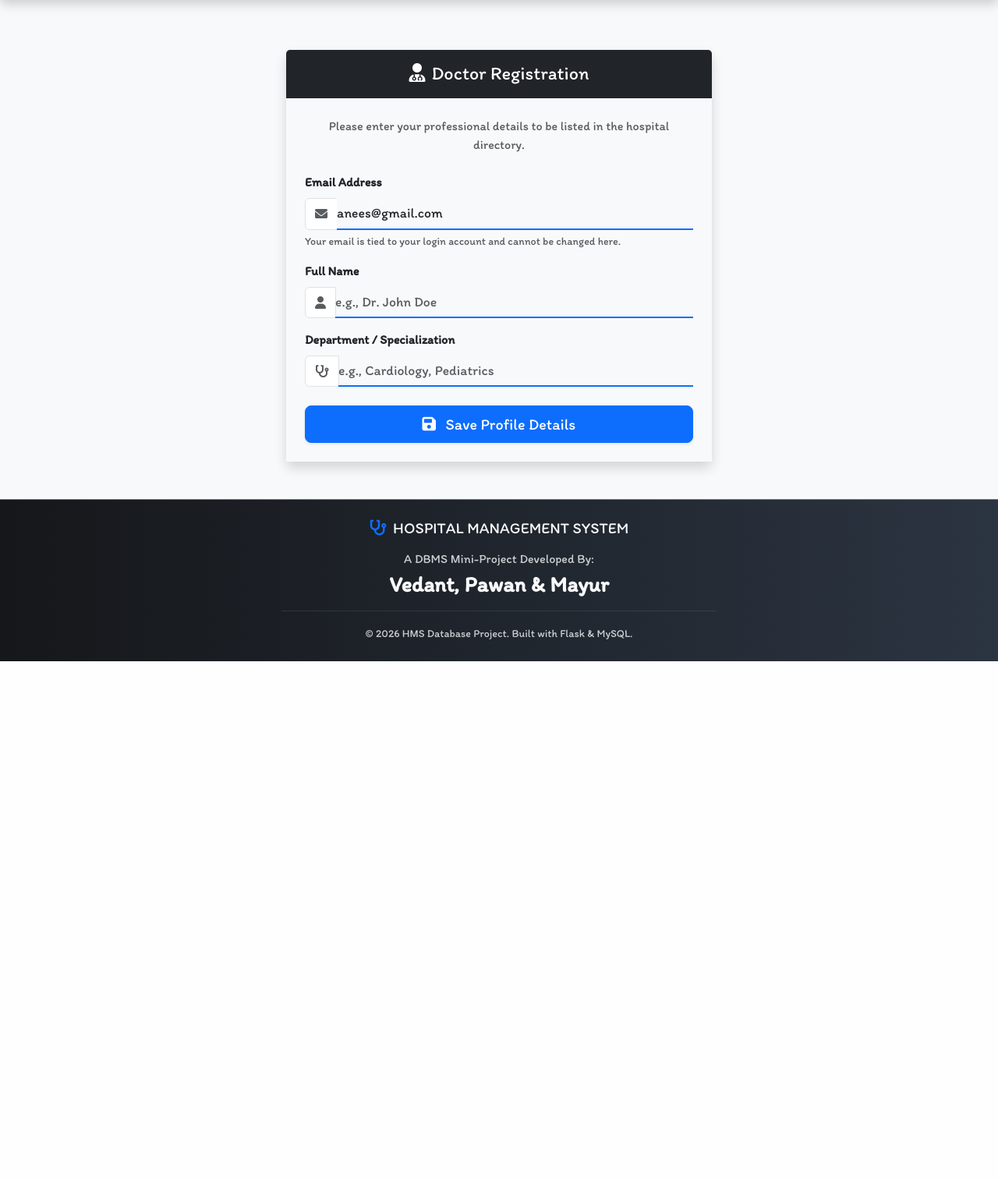
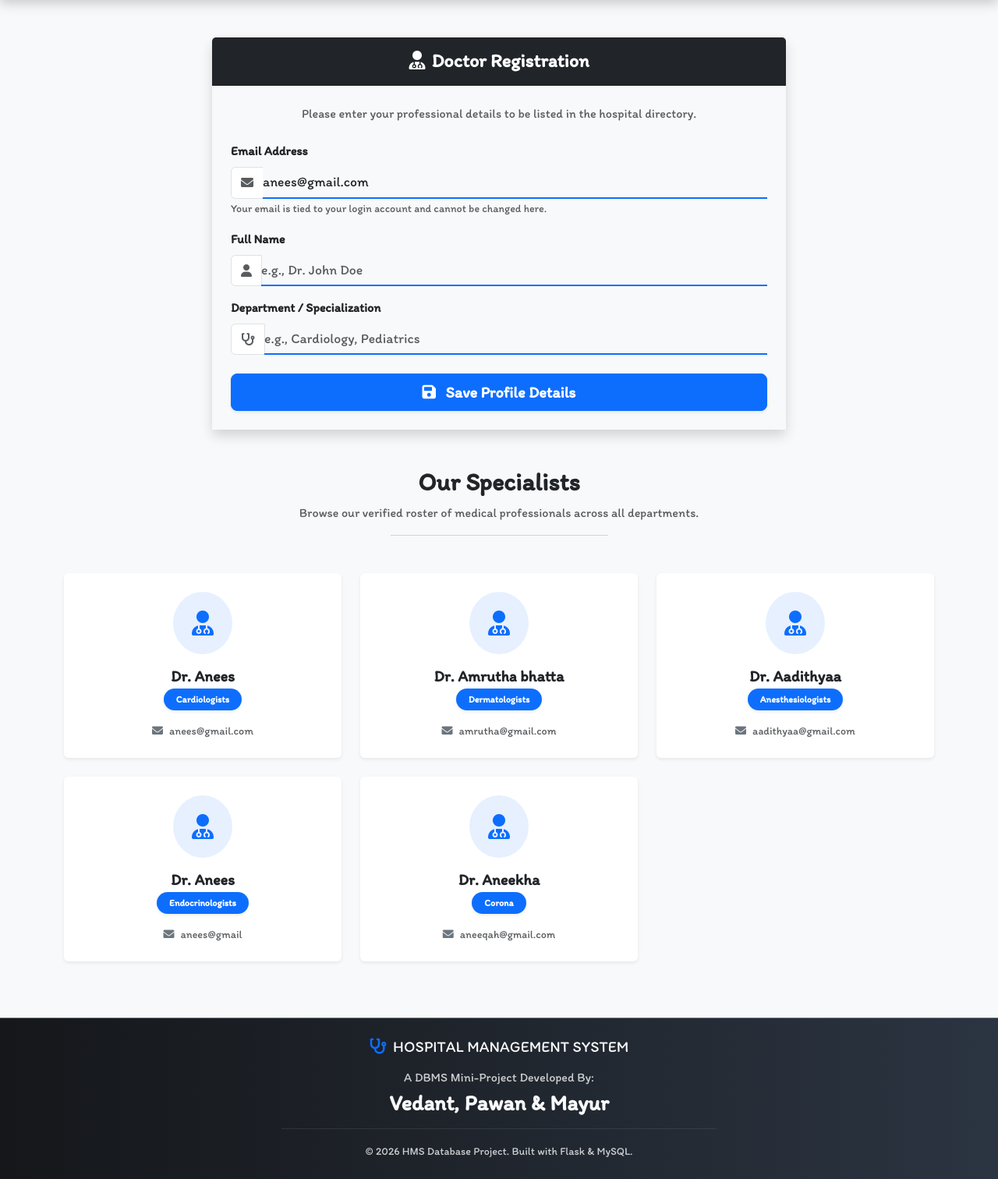
Before and after one commit to Mayur-cw/hospital-system-updated, a Flask app: page /doctors in a window 1280 px wide. Shown: the part 61-1573 px from the top of the page at 78% size. Before the commit the page ends 909 px from the top, so only its background shows below. Run offline with Flask 3, Linux system fonts and the light colour scheme; a user stored in the database is signed in; data comes from the database, SQL or seed files in the repository; parts of the project's set-up code (start-up, migrations or seed data) failed here and were passed over.

Commit message:
updated the time constraint
Co-authored-by: Copilot <copilot@github.com>

```diff
--- a/PROJECT/main.py
+++ b/PROJECT/main.py
@@ -6,6 +6,7 @@ from flask_login import (
 )
 from werkzeug.security import generate_password_hash, check_password_hash
 import os
+from datetime import datetime, timedelta
 
 # ─────────────────────────────────────────────
 # App Configuration
@@ -72,6 +73,9 @@ class Patients(db.Model):
     dept    = db.Column(db.String(50), nullable=False)
     number  = db.Column(db.String(12), nullable=False)
 
+    # ADD THIS LINE: Tells Python this column exists in the database
+    doctor  = db.Column(db.String(50), nullable=False)
+
 
 class Doctors(db.Model):
     __tablename__ = 'doctors'
@@ -92,6 +96,44 @@ class Trigr(db.Model):
 
 
 # ─────────────────────────────────────────────
+# Helper Functions
+# ─────────────────────────────────────────────
+
+def has_time_conflict(requested_date, requested_time, target_doctor, current_pid=None):
+    """
+    Checks if the requested time is within 10 minutes of an existing appointment
+    for the specific doctor on the specific date.
+    """
+    try:
+        # Convert HTML5 time string (e.g., "15:12") into a Python datetime object
+        req_time = datetime.strptime(requested_time, '%H:%M')
+    except ValueError:
+        return False  # Failsafe if time format is unexpected
+
+    # Fetch all appointments for this doctor on this specific date
+    existing_appts = Patients.query.filter_by(date=requested_date, doctor=target_doctor)
+
+    # If we are editing an appointment, we MUST ignore the current appointment's PID
+    # so we don't accidentally block the user from editing their own slot!
+    if current_pid:
+        existing_appts = existing_appts.filter(Patients.pid != current_pid)
+
+    for appt in existing_appts.all():
+        try:
+            exist_time = datetime.strptime(appt.time, '%H:%M')
+
+            # Calculate the absolute difference between the two times
+            diff = abs(req_time - exist_time)
+
+            # If the difference is less than 10 minutes, trigger a conflict!
+            if diff < timedelta(minutes=10):
+                return True
+        except ValueError:
+            continue
+
+    return False
+
+# ─────────────────────────────────────────────
 # Routes
 # ─────────────────────────────────────────────
 
@@ -100,11 +142,14 @@ def index():
     return render_template('index.html')
 
 
-# ── Doctors ──────────────────────────────────
+# ── Doctors Directory & Registration ──────────────────────────
 
 @app.route('/doctors', methods=['POST', 'GET'])
 @login_required
 def doctors():
+    # Fetch all doctors from the database to display in the directory
+    all_doctors = Doctors.query.all()
+
     if request.method == "POST":
         email      = request.form.get('email', '').strip()
         doctorname = request.form.get('doctorname', '').strip()
@@ -112,14 +157,17 @@ def doctors():
 
         if not all([email, doctorname, dept]):
             flash("All fields are required.", "danger")
-            return render_template('doctor.html')
+            return render_template('doctor.html', all_doctors=all_doctors)
 
         doctor = Doctors(email=email, doctorname=doctorname, dept=dept)
         db.session.add(doctor)
         db.session.commit()
         flash("Doctor information saved successfully.", "success")
 
-    return render_template('doctor.html')
+        # Re-fetch the list so the newly added doctor shows up immediately
+        all_doctors = Doctors.query.all()
+
+    return render_template('doctor.html', all_doctors=all_doctors)
 
 
 # ── Patients ─────────────────────────────────
@@ -139,9 +187,10 @@ def patient():
         date    = request.form.get('date', '').strip()
         dept    = request.form.get('dept', '').strip()
         number  = request.form.get('number', '').strip()
+        doctor  = request.form.get('doctor', '').strip()
 
         # Validation
-        if not all([email, name, gender, slot, disease, time, date, dept, number]):
+        if not all([email, name, gender, slot, disease, time, date, dept, number, doctor]):
             flash("All fields are required.", "danger")
             return render_template('patient.html', doct=doct)
 
@@ -149,14 +198,21 @@ def patient():
             flash("Please enter a valid 10-digit phone number.", "danger")
             return render_template('patient.html', doct=doct)
 
+# 🛑 CONFLICT CHECK: +/- 30 Minute Buffer Rule
+        if has_time_conflict(date, time, doctor):
+            flash(f"Slot Unavailable: Dr. {doctor.capitalize()} has another appointment within 30 minutes of {time}. Please ensure a 30-minute gap.", "warning")
+            return redirect(url_for('patient'))
+
+        # ✅ If no conflict, save the booking
         new_patient = Patients(
             email=email, name=name, gender=gender,
             slot=slot, disease=disease, time=time,
-            date=date, dept=dept, number=number
+            date=date, dept=dept, number=number, doctor=doctor
         )
         db.session.add(new_patient)
         db.session.commit()
         flash("Booking confirmed successfully!", "success")
+        return redirect(url_for('bookings'))
 
     return render_template('patient.html', doct=doct)
 
@@ -167,10 +223,13 @@ def patient():
 @login_required
 def bookings():
     if current_user.usertype == "Doctor":
-        query = Patients.query.all()
+        # DOCTORS: Only see patients booked under their specific name
+        query = Patients.query.filter_by(doctor=current_user.username).all()
     else:
+        # PATIENTS: Only see their own booking history
         query = Patients.query.filter_by(email=current_user.email).all()
 
+    # Note: Ensure the template name here matches your actual file (booking.html vs bookings.html)
     return render_template('booking.html', query=query)
 
 
@@ -181,27 +240,49 @@ def bookings():
 def edit(pid):
     post = Patients.query.get_or_404(pid)
 
+    # 1. Fetch all doctors so we can populate the dropdowns
+    doct = Doctors.query.all()
+
     # Prevent patients from editing others' bookings
     if current_user.usertype != "Doctor" and post.email != current_user.email:
         flash("Unauthorized access.", "danger")
         return redirect(url_for('bookings'))
 
     if request.method == "POST":
-        post.email   = request.form.get('email', '').strip()
-        post.name    = request.form.get('name', '').strip()
-        post.gender  = request.form.get('gender', '').strip()
-        post.slot    = request.form.get('slot', '').strip()
-        post.disease = request.form.get('disease', '').strip()
-        post.time    = request.form.get('time', '').strip()
-        post.date    = request.form.get('date', '').strip()
-        post.dept    = request.form.get('dept', '').strip()
-        post.number  = request.form.get('number', '').strip()
+        new_email   = request.form.get('email', '').strip()
+        new_name    = request.form.get('name', '').strip()
+        new_gender  = request.form.get('gender', '').strip()
+        new_slot    = request.form.get('slot', '').strip()
+        new_disease = request.form.get('disease', '').strip()
+        new_time    = request.form.get('time', '').strip()
+        new_date    = request.form.get('date', '').strip()
+        new_dept    = request.form.get('dept', '').strip()
+        new_number  = request.form.get('number', '').strip()
+        new_doctor  = request.form.get('doctor', '').strip()
+
+        # 🛑 CONFLICT CHECK: Block illegal edits!
+        if has_time_conflict(new_date, new_time, new_doctor, current_pid=pid):
+            flash(f"Update Failed: Dr. {new_doctor.capitalize()} has another appointment within 30 minutes of {new_time}.", "danger")
+            return redirect(url_for('edit', pid=pid))
+
+        # ✅ If no conflict, apply the updates
+        post.email   = new_email
+        post.name    = new_name
+        post.gender  = new_gender
+        post.slot    = new_slot
+        post.disease = new_disease
+        post.time    = new_time
+        post.date    = new_date
+        post.dept    = new_dept
+        post.number  = new_number
+        post.doctor  = new_doctor
 
         db.session.commit()
         flash("Booking updated successfully.", "success")
         return redirect(url_for('bookings'))
 
-    return render_template('edit.html', posts=post)
+    # 3. Pass the 'doct' list into the template
+    return render_template('edit.html', posts=post, doct=doct)
 
 
 # ── Delete Booking ────────────────────────────
--- a/PROJECT/templates/booking.html
+++ b/PROJECT/templates/booking.html
@@ -35,7 +35,7 @@ Bookings | Hospital Management System
               <th scope="col">Email</th>
               <th scope="col">Name</th>
               <th scope="col">Gender</th>
-              <th scope="col">Slot</th>
+              <th scope="col">Doctor</th>
               <th scope="col">Disease</th>
               <th scope="col">Date</th>
               <th scope="col">Time</th>
@@ -52,11 +52,11 @@ Bookings | Hospital Management System
                 <td>{{ post.email }}</td>
                 <td>{{ post.name }}</td>
                 <td>{{ post.gender }}</td>
-                <td><span class="badge bg-info text-dark">{{ post.slot }}</span></td>
                 <td>{{ post.disease }}</td>
                 <td>{{ post.date }}</td>
                 <td>{{ post.time }}</td>
                 <td>{{ post.dept }}</td>
+                <td><span class="badge bg-info text-dark">Dr. {{ post.doctor | capitalize }}</span></td>
                 <td>{{ post.number }}</td>
 
                 <td class="text-center">
--- a/PROJECT/templates/doctor.html
+++ b/PROJECT/templates/doctor.html
@@ -1,48 +1,46 @@
 {% extends 'base.html' %}
 
 {% block title %}
-Doctor Profile | Hospital Management System
+Doctors Directory | Hospital Management System
 {% endblock title %}
 
 {% block body %}
 <div class="container mt-5 mb-5">
 
-  <div class="row justify-content-center">
-    <div class="col-md-8 col-lg-6">
-
   {% with messages = get_flashed_messages(with_categories=true) %}
     {% if messages %}
       {% for category, message in messages %}
         <div class="alert alert-{{ category }} alert-dismissible fade show shadow-sm" role="alert">
-              {{ message }}
+          <i class="fas fa-check-circle me-2"></i> {{ message }}
           <button type="button" class="btn-close" data-bs-dismiss="alert" aria-label="Close"></button>
         </div>
       {% endfor %}
     {% endif %}
   {% endwith %}
 
-      <div class="card shadow border-0 mt-3">
-
+  {% if current_user.usertype == "Doctor" %}
+  <div class="row justify-content-center mb-5">
+    <div class="col-lg-8">
+      <div class="card shadow border-0">
         <div class="card-header bg-dark text-white text-center py-3">
-          <h4 class="mb-0"><i class="fas fa-user-md me-2"></i>Doctor Registration</h4>
+          <h4 class="mb-0 fw-bold"><i class="fas fa-user-md me-2"></i>Doctor Registration</h4>
         </div>
 
         <div class="card-body p-4 bg-light">
           <p class="text-muted text-center mb-4">Please enter your professional details to be listed in the hospital directory.</p>
 
           <form action="/doctors" method="POST">
-
             <div class="mb-3">
-              <label for="email" class="form-label fw-bold">Email Address</label>
+              <label for="email" class="form-label fw-bold text-dark">Email Address</label>
               <div class="input-group">
                 <span class="input-group-text bg-white"><i class="fas fa-envelope text-muted"></i></span>
                 <input type="email" class="form-control bg-light" id="email" name="email" value="{{ current_user.email }}" readonly required>
               </div>
-              <div class="form-text text-muted small">Your email is tied to your login account and cannot be changed here.</div>
+              <small class="text-muted">Your email is tied to your login account and cannot be changed here.</small>
             </div>
 
             <div class="mb-3">
-              <label for="doctorname" class="form-label fw-bold">Full Name</label>
+              <label for="doctorname" class="form-label fw-bold text-dark">Full Name</label>
               <div class="input-group">
                 <span class="input-group-text bg-white"><i class="fas fa-user text-muted"></i></span>
                 <input type="text" class="form-control" id="doctorname" name="doctorname" placeholder="e.g., Dr. John Doe" required>
@@ -50,7 +48,7 @@ Doctor Profile | Hospital Management System
             </div>
 
             <div class="mb-4">
-              <label for="dept" class="form-label fw-bold">Department / Specialization</label>
+              <label for="dept" class="form-label fw-bold text-dark">Department / Specialization</label>
               <div class="input-group">
                 <span class="input-group-text bg-white"><i class="fas fa-stethoscope text-muted"></i></span>
                 <input type="text" class="form-control" id="dept" name="dept" placeholder="e.g., Cardiology, Pediatrics" required>
@@ -58,17 +56,59 @@ Doctor Profile | Hospital Management System
             </div>
 
             <div class="d-grid">
-              <button type="submit" class="btn btn-primary btn-lg shadow-sm">
+              <button type="submit" class="btn btn-primary btn-lg shadow-sm fw-bold">
                 <i class="fas fa-save me-2"></i> Save Profile Details
               </button>
             </div>
-
           </form>
         </div>
       </div>
+    </div>
+  </div>
+  {% endif %}
+
+  <div class="text-center mb-5">
+    <h2 class="fw-bold text-dark">Our Specialists</h2>
+    <p class="text-muted">Browse our verified roster of medical professionals across all departments.</p>
+    <hr class="w-25 mx-auto text-primary">
+  </div>
+
+  <div class="row">
+    {% for doc in all_doctors %}
+      <div class="col-md-6 col-lg-4 mb-4">
+        <div class="card h-100 shadow-sm border-0 hover-lift bg-white">
+          <div class="card-body text-center p-4">
+
+            <div class="bg-primary bg-opacity-10 text-primary rounded-circle d-inline-flex p-4 mb-3">
+              <i class="fas fa-user-md fa-2x"></i>
+            </div>
+
+            <h5 class="card-title fw-bold text-dark mb-1">Dr. {{ doc.doctorname | capitalize }}</h5>
+            <span class="badge bg-primary rounded-pill px-3 py-2 mb-3 shadow-sm">{{ doc.dept | title }}</span>
+
+            <p class="card-text text-muted small mb-0">
+              <i class="fas fa-envelope text-secondary me-2"></i>{{ doc.email }}
+            </p>
+          </div>
+
+          {% if current_user.usertype != "Doctor" %}
+          <div class="card-footer bg-transparent border-0 text-center pb-4 pt-0">
+            <a href="/patients" class="btn btn-outline-primary btn-sm rounded-pill fw-bold px-4">Book Appointment</a>
+          </div>
+          {% endif %}
 
         </div>
       </div>
 
+    {% else %}
+      <div class="col-12 text-center py-5">
+        <div class="text-muted opacity-50 mb-3">
+          <i class="fas fa-folder-open fa-3x"></i>
+        </div>
+        <h5 class="text-muted">No specialists are currently listed in the directory.</h5>
+      </div>
+    {% endfor %}
+  </div>
+
 </div>
 {% endblock body %}
--- a/hms.sql
+++ b/hms.sql
@@ -41,9 +41,11 @@ CREATE TABLE patients (
   time TIME NOT NULL,
   date DATE NOT NULL,
   dept VARCHAR(50) NOT NULL,
+  doctor VARCHAR(100) NOT NULL AFTER dept,
   number VARCHAR(12) NOT NULL,
   PRIMARY KEY (pid)
 ) ENGINE=InnoDB DEFAULT CHARSET=utf8mb4;
+
 
 -- --------------------------------------------------------
 
```
Also changed, not shown: PROJECT/templates/edit.html (+59 -3 lines), PROJECT/templates/patient.html (+52 -2 lines). Lines whose indentation alone changed are shown as unchanged.
